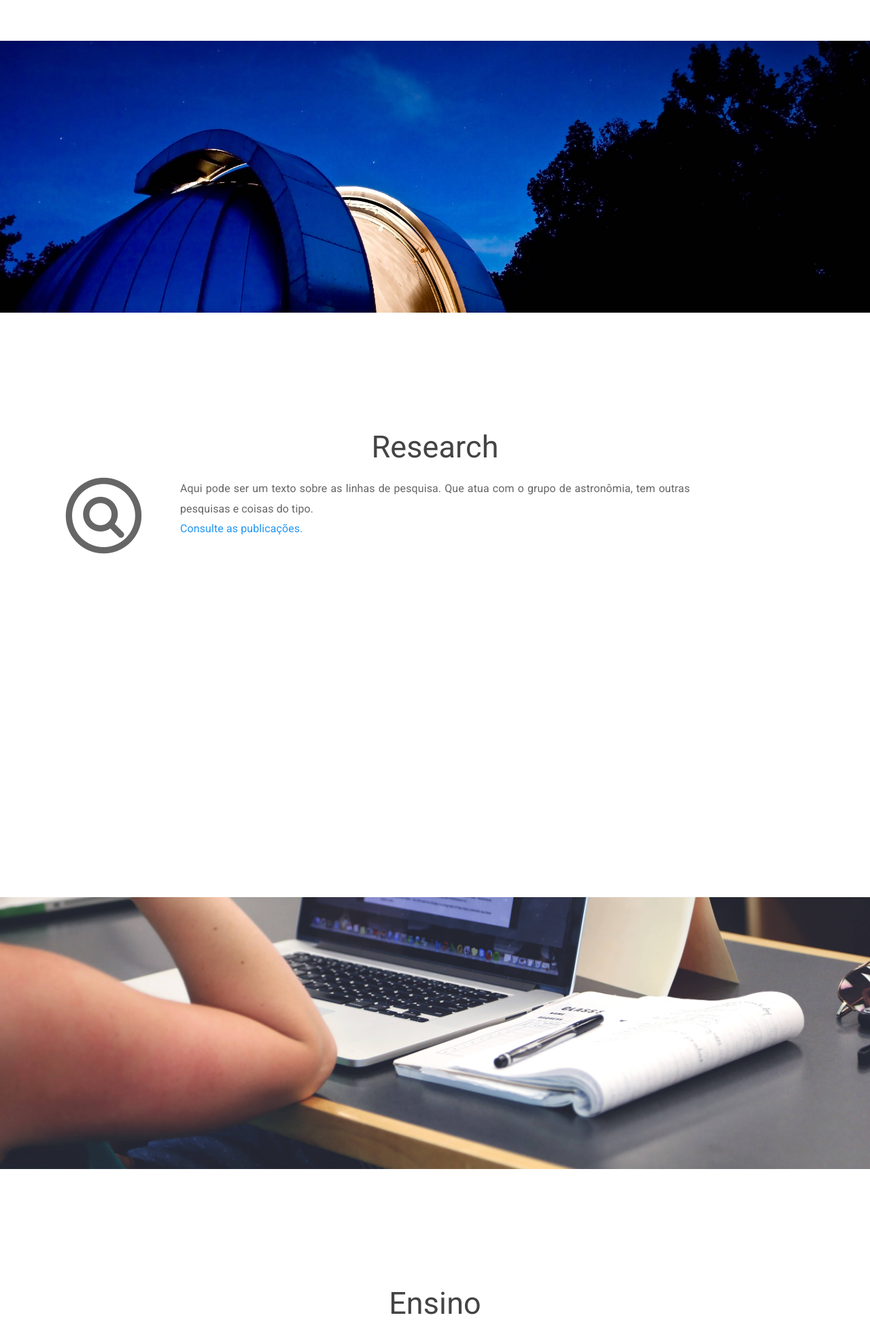
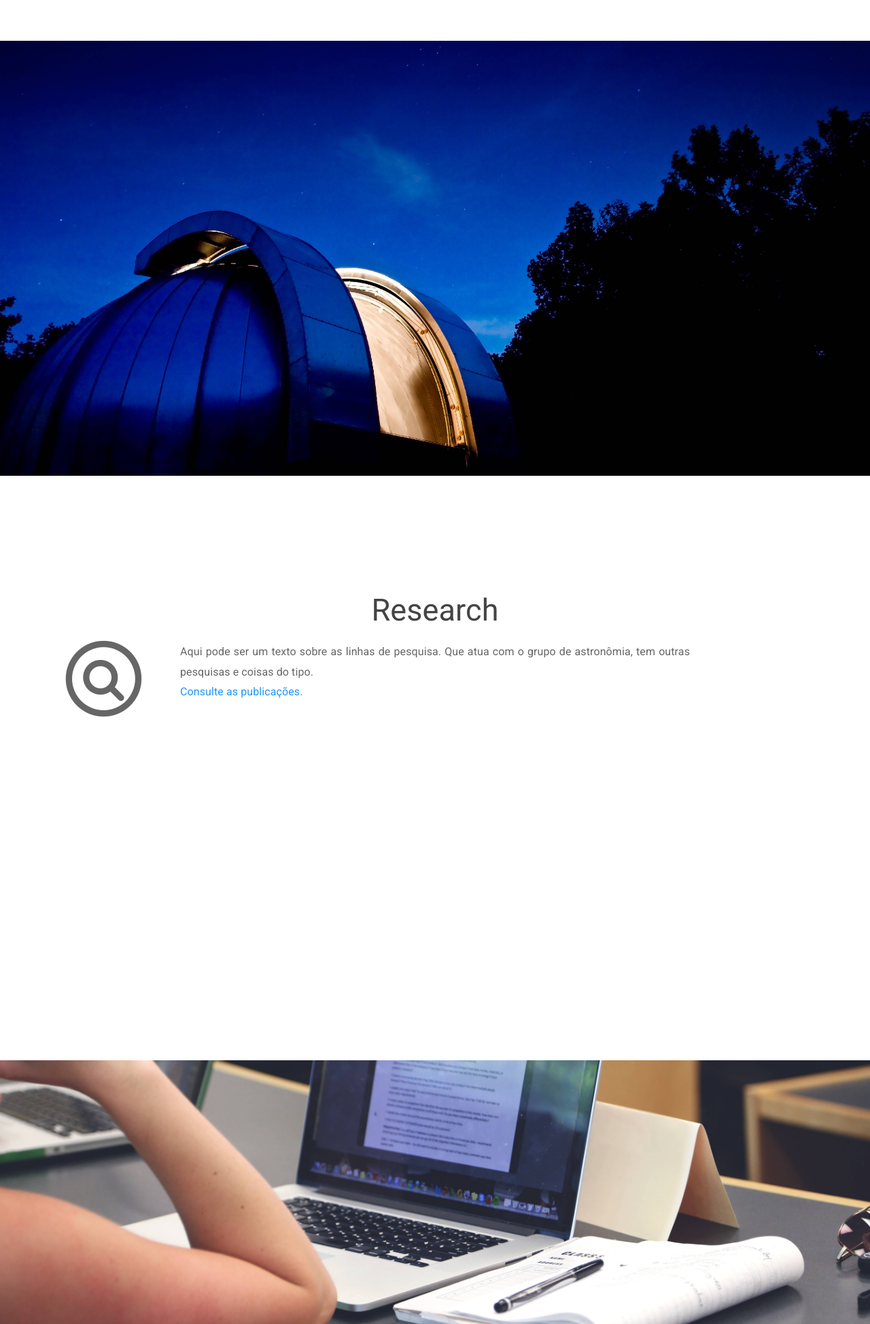
Before and after one commit to jp-mr/teste-sfair, a plain HTML site: page index.html in a window 1280 px wide. Shown: the part 1600-3548 px from the top of the page at 68% size. Drawn offline with Linux system fonts and the light colour scheme.

Commit message:
tamanho img

```diff
--- a/css/custom-home.css
+++ b/css/custom-home.css
@@ -97,7 +97,7 @@ html {
     -o-background-size: cover;
     background-size: cover;
     width: 100%;
-    height: 50%;
+    height: 80%;
     margin-top:60px;
 }
 
@@ -120,7 +120,7 @@ html {
     -o-background-size: cover;
     background-size: cover;
     width: 100%;
-    height: 50%;
+    height: 80%;
     margin-top:60px;
 }
 
@@ -144,7 +144,7 @@ html {
     -o-background-size: cover;
     background-size: cover;
     width: 100%;
-    height: 50%;
+    height: 80%;
     margin-top:60px;
 }
 
```
